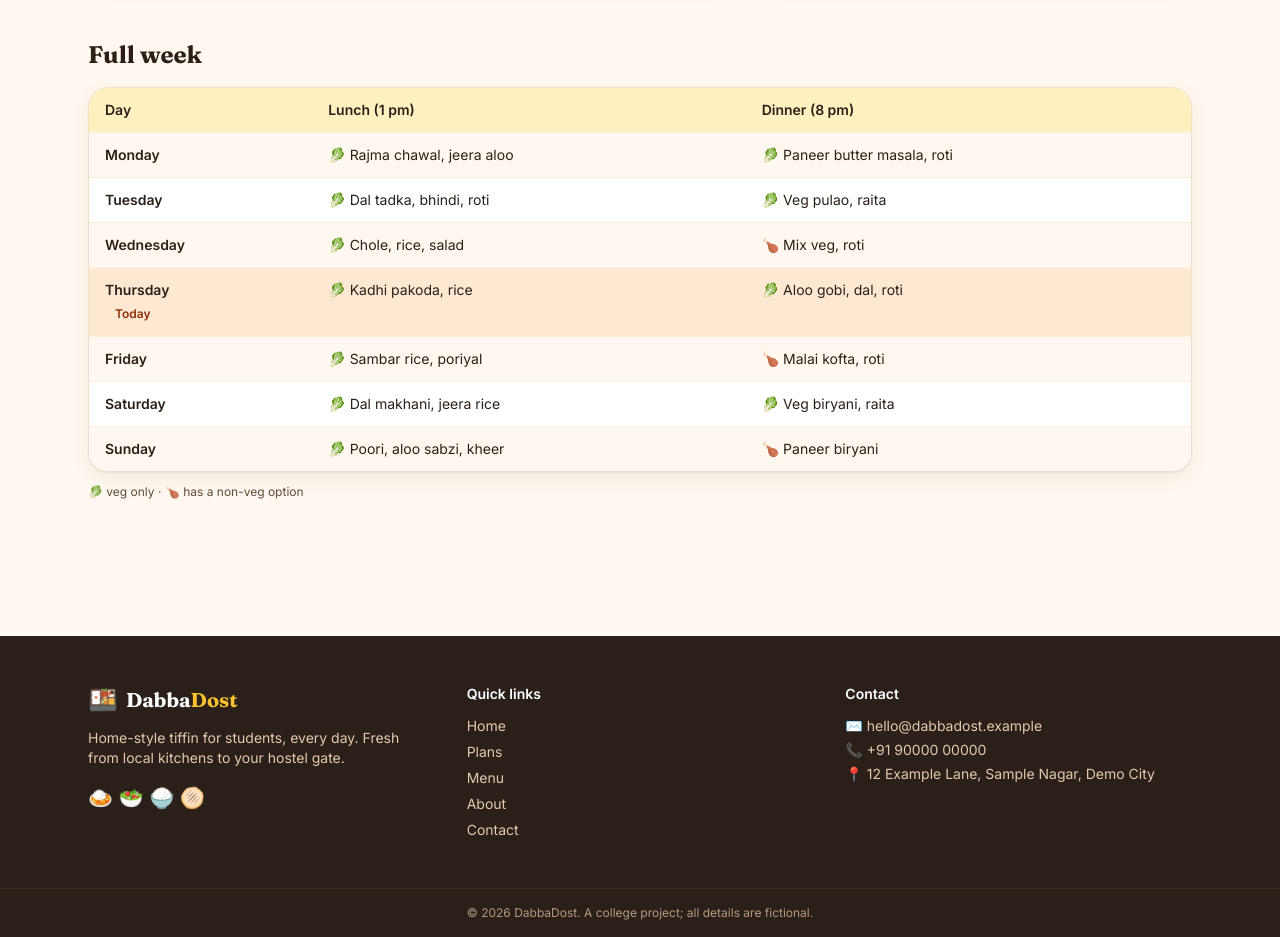
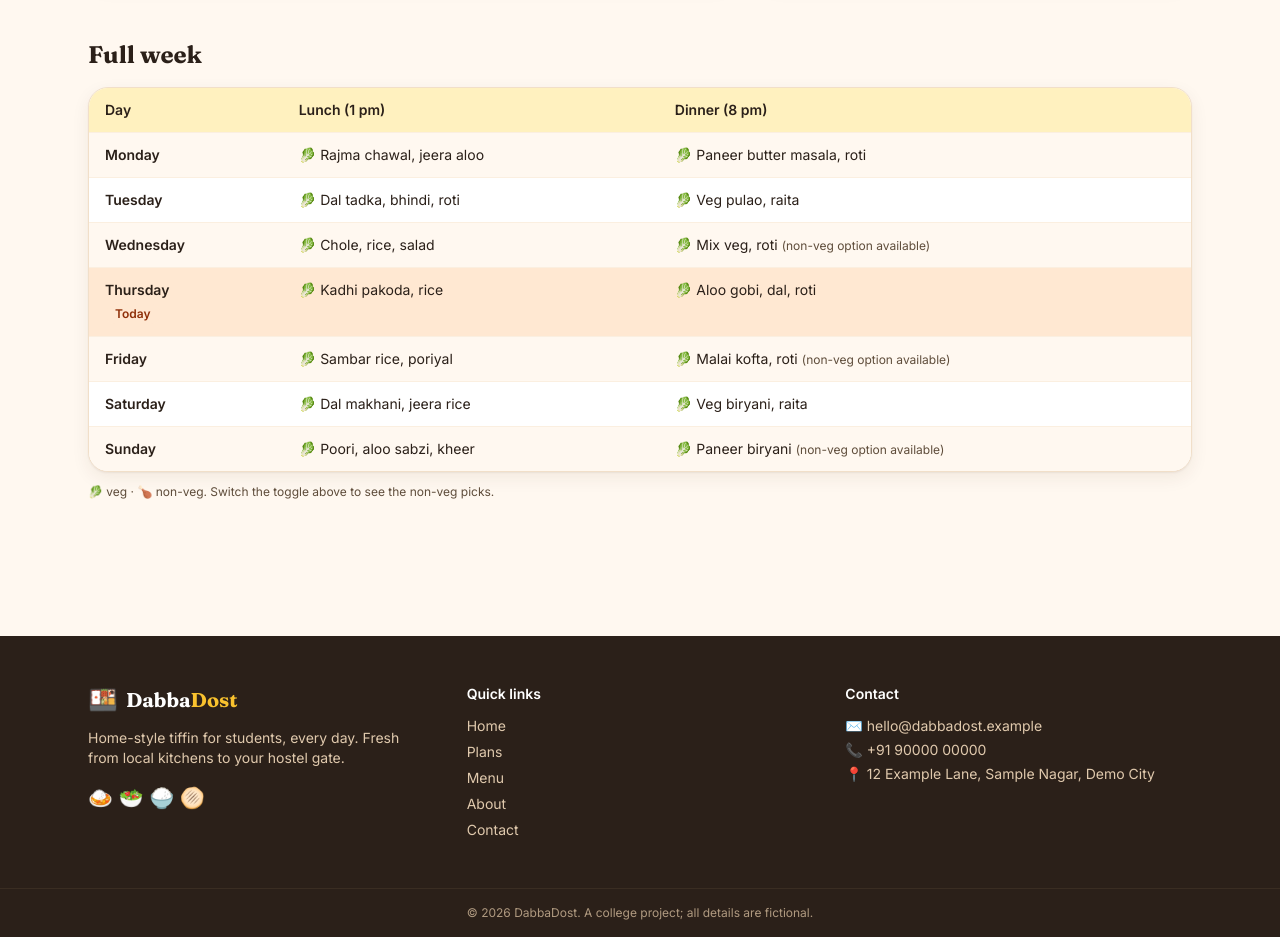
Before and after one commit to NikhilK905/Tiffin-mate, a React (Vite) app: page /menu in a window 1280 px wide. Shown: the part 1000-1937 px from the top of the page. Built offline with nearby package versions, Linux system fonts and the light colour scheme.

Commit message:
Menu: diet marker matches the dish shown; note when a non-veg option exists
Co-Authored-By: Claude Opus 5.5 <noreply@anthropic.com>

```diff
--- a/src/pages/Menu.jsx
+++ b/src/pages/Menu.jsx
@@ -150,21 +150,26 @@ export default function Menu() {
                       <span className="hidden sm:inline">{m.day}</span>
                       {m.day === today && <span className="badge-brand mt-1 block w-fit">Today</span>}
                     </th>
-                    {[m.lunch, m.dinner].map((meal, i) => (
-                      <td key={i} className="px-3 py-3 align-top sm:px-4">
-                        <span title={hasNonVegOption(meal) ? 'Has a non-veg option' : 'Veg only'} className="mr-1">
-                          <span aria-hidden="true">{hasNonVegOption(meal) ? '🍗' : '🥬'}</span>
-                          <span className="sr-only">{hasNonVegOption(meal) ? 'Has a non-veg option: ' : 'Veg only: '}</span>
-                        </span>
-                        {pickDish(meal, diet)}
-                      </td>
-                    ))}
+                    {[m.lunch, m.dinner].map((meal, i) => {
+                      // The marker describes the dish shown: non-veg only when the non-veg pick is on screen.
+                      const nonVeg = diet === 'nonveg' && hasNonVegOption(meal);
+                      return (
+                        <td key={i} className="px-3 py-3 align-top sm:px-4">
+                          <span title={nonVeg ? 'Non-veg' : 'Veg'} className="mr-1">
+                            <span aria-hidden="true">{nonVeg ? '🍗' : '🥬'}</span>
+                            <span className="sr-only">{nonVeg ? 'Non-veg: ' : 'Veg: '}</span>
+                          </span>
+                          {pickDish(meal, diet)}
+                          {diet === 'veg' && hasNonVegOption(meal) && <span className="muted ml-1 text-xs">(non-veg option available)</span>}
+                        </td>
+                      );
+                    })}
                   </tr>
                 ))}
               </tbody>
             </table>
           </div>
-          <p className="muted mt-3 text-xs">🥬 veg only · 🍗 has a non-veg option</p>
+          <p className="muted mt-3 text-xs">🥬 veg · 🍗 non-veg. Switch the toggle above to see the non-veg picks.</p>
         </>
       )}
     </section>
```
